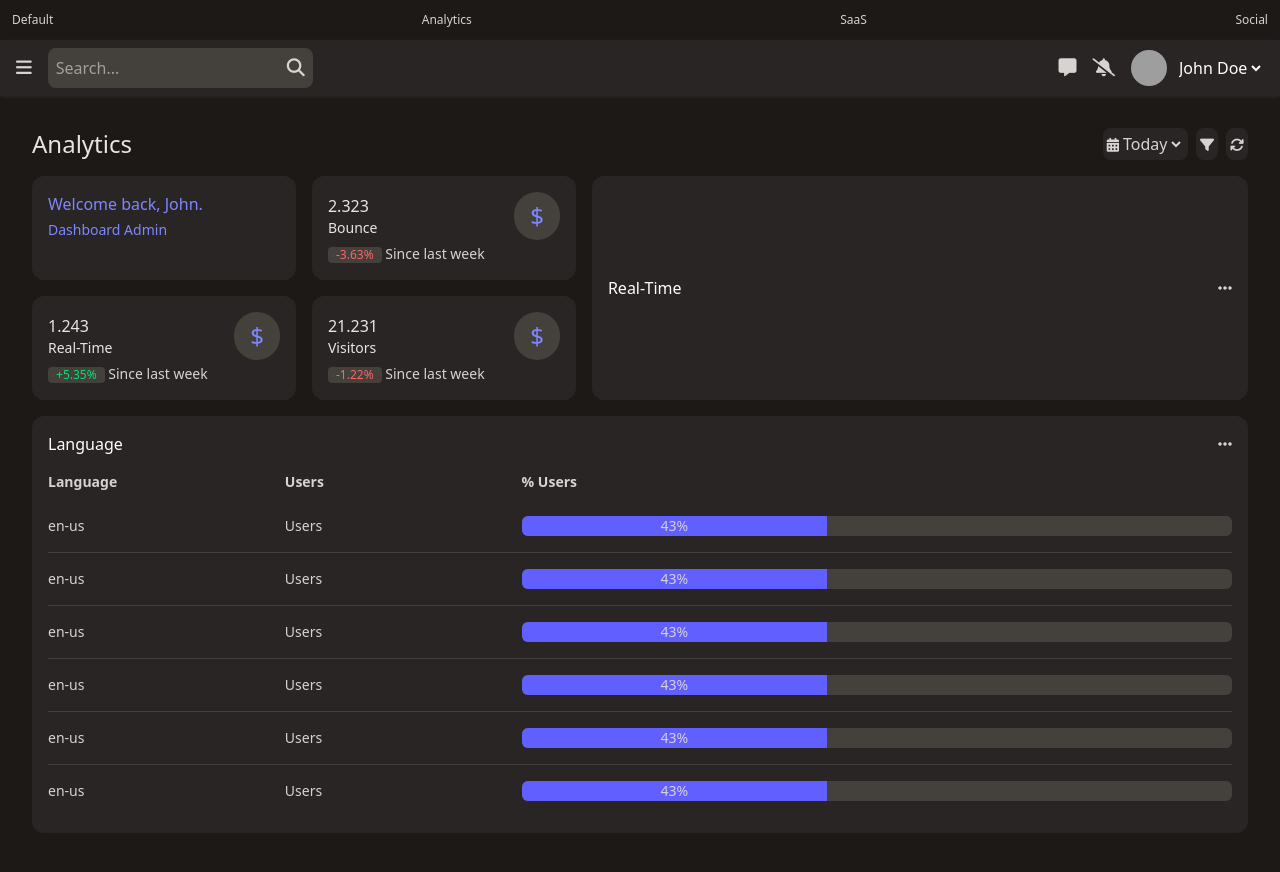
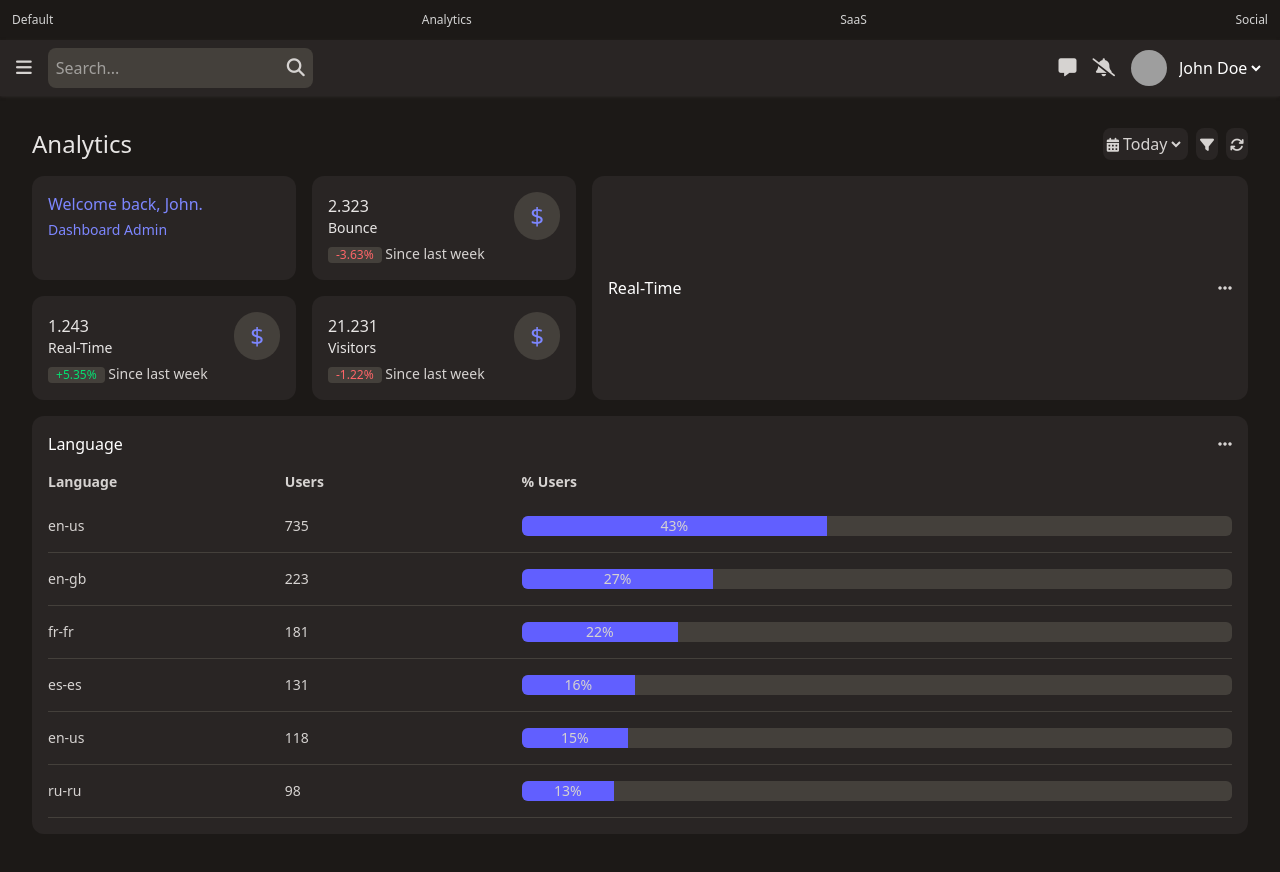
Before and after one commit to sahilsaini172/DashHub, a React (Vite) app: page / in a window 1280 px wide. Both pictures are taken after a click on the button "Analytics". Shown: the top 872 px of the page. Built offline with nearby package versions, Linux system fonts and the light colour scheme; grey boxes are pictures that could not be loaded.

Commit message:
BarChart with dynamic data

```diff
--- a/src/Graph.jsx
+++ b/src/Graph.jsx
@@ -44,48 +44,22 @@ const BarChart = () => {
           <th className="w-1/5">Users</th>
           <th className="w-3/5">% Users</th>
         </tr>
-        <tr className="py-4 border-b-1 border-b-stone-700 flex justify-between">
-          <td className="w-1/5">en-us</td>
-          <td className="w-1/5">Users</td>
-          <td className="w-3/5 bg-stone-700 rounded-md overflow-hidden">
-            <div className="bg-indigo-500 w-[43%] text-center">43%</div>
-          </td>
-        </tr>
-        <tr className="py-4 border-b-1 border-b-stone-700 flex justify-between">
-          <td className="w-1/5">en-us</td>
-          <td className="w-1/5">Users</td>
-          <td className="w-3/5 bg-stone-700 rounded-md overflow-hidden">
-            <div className="bg-indigo-500 w-[43%] text-center">43%</div>
-          </td>
-        </tr>
-        <tr className="py-4 border-b-1 border-b-stone-700 flex justify-between">
-          <td className="w-1/5">en-us</td>
-          <td className="w-1/5">Users</td>
-          <td className="w-3/5 bg-stone-700 rounded-md overflow-hidden">
-            <div className="bg-indigo-500 w-[43%] text-center">43%</div>
-          </td>
-        </tr>
-        <tr className="py-4 border-b-1 border-b-stone-700 flex justify-between">
-          <td className="w-1/5">en-us</td>
-          <td className="w-1/5">Users</td>
-          <td className="w-3/5 bg-stone-700 rounded-md overflow-hidden">
-            <div className="bg-indigo-500 w-[43%] text-center">43%</div>
-          </td>
-        </tr>
-        <tr className="py-4 border-b-1 border-b-stone-700 flex justify-between">
-          <td className="w-1/5">en-us</td>
-          <td className="w-1/5">Users</td>
-          <td className="w-3/5 bg-stone-700 rounded-md overflow-hidden">
-            <div className="bg-indigo-500 w-[43%] text-center">43%</div>
-          </td>
-        </tr>
-        <tr className="py-4 flex justify-between">
-          <td className="w-1/5">en-us</td>
-          <td className="w-1/5">Users</td>
-          <td className="w-3/5 bg-stone-700 rounded-md overflow-hidden">
-            <div className="bg-indigo-500 w-[43%] text-center">43%</div>
-          </td>
-        </tr>
+        {data.map((item) => {
+          return (
+            <tr className="py-4 border-b-1 border-b-stone-700 flex justify-between">
+              <td className="w-1/5">{item.language}</td>
+              <td className="w-1/5">{item.users}</td>
+              <td className="w-3/5 bg-stone-700 rounded-md overflow-hidden">
+                <div
+                  className={`bg-indigo-500 text-center`}
+                  style={{ width: `${item.percent}%` }}
+                >
+                  {item.percent}%
+                </div>
+              </td>
+            </tr>
+          );
+        })}
       </table>
     </section>
   );
```
